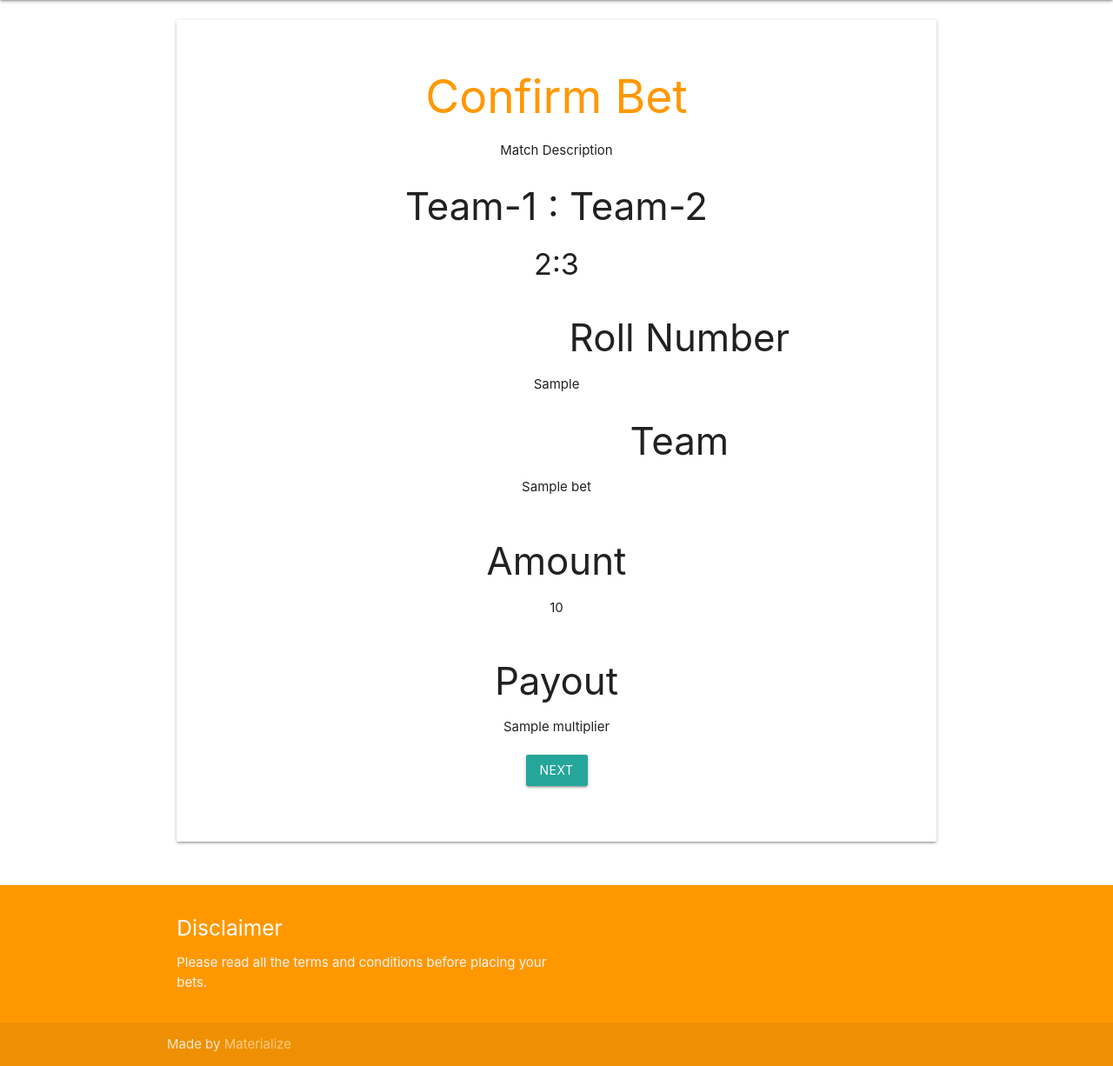
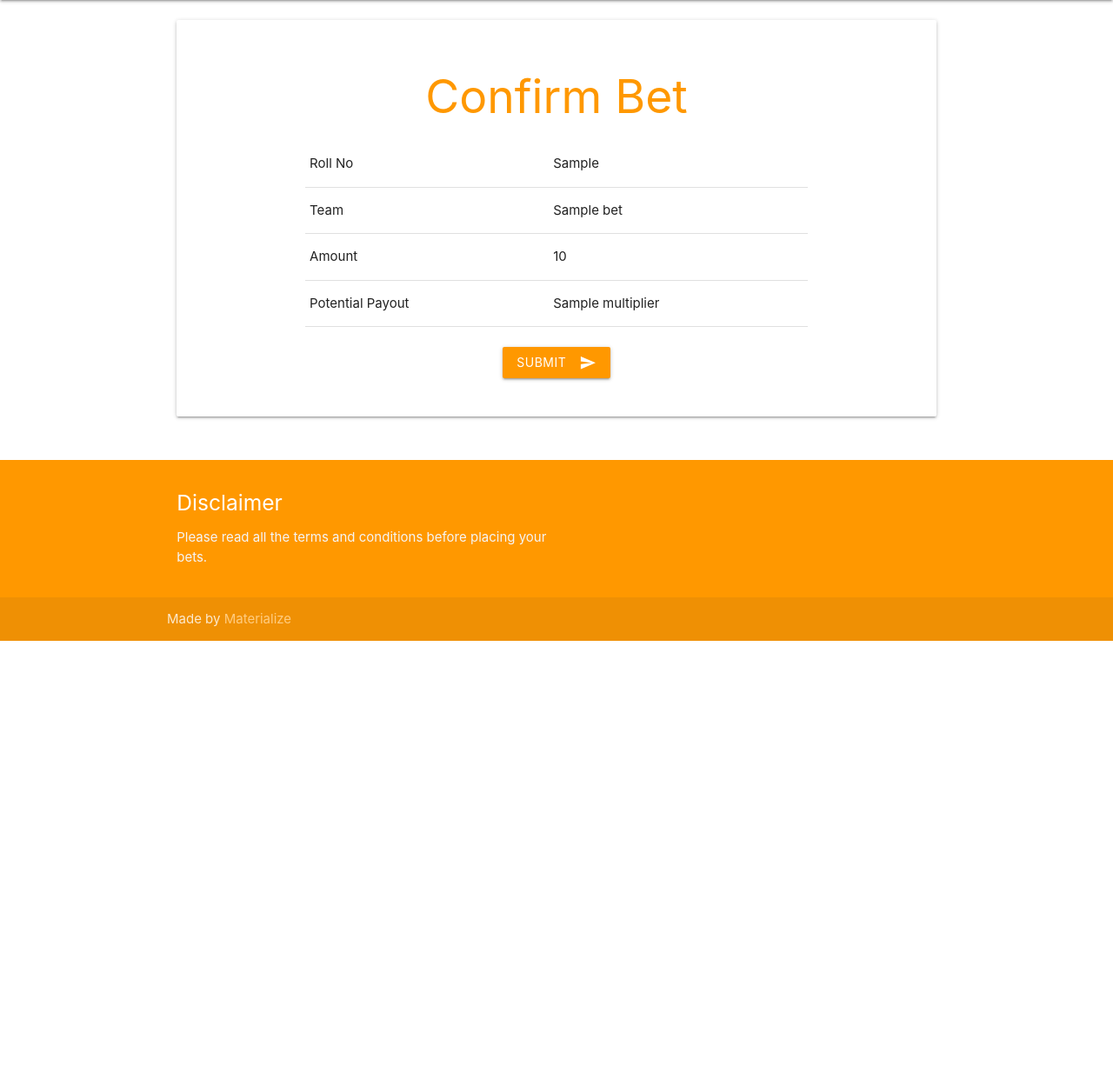
Before and after one commit to ayush1120/BetInf, a Django app: template stoned/templates/confirm.html in a window 1280 px wide. Shown: the part 64-1290 px from the top of the page at 87% size. After the commit the page ends 801 px from the top, so only its background shows below. Run offline with Django 3.2, Linux system fonts and the light colour scheme; the template is opened without the code that fills it: most values are stand-ins (such as "Sample title", 1, 10 or a date in 2020); some libraries are stand-ins or nearby versions.

Commit message:
changes in confirm.html

```diff
--- a/stoned/templates/confirm.html
+++ b/stoned/templates/confirm.html
@@ -26,43 +26,35 @@
           <div class="card darken-1 center-align">
             <div class="card-content">
                 <h2 class="header center orange-text">Confirm Bet</h2>
+              <div class="row">
+                <div class="col s12">
+                  <div class="container">
+                    <table class="">
+                      <tbody>
+                        <tr>
+                          <td>Roll No</td>
+                          <td>{{bet.roll_no}}</td>
+                        </tr>
+                        <tr>
+                          <td>Team</td>
+                          <td>{{bet.team_name}}</td>
+                        </tr>
+                        <tr>
+                          <td>Amount</td>
+                          <td>{{bet.amount}}</td>
+                        </tr>
+                        <tr>
+                          <td>Potential Payout</td>
+                          <td>{{bet.multiplier}}</td>
+                        </tr>
+                      </tbody>
+                    </table>
 
-              <p>Match Description</p>
-              <h3>Team-1 : Team-2</h3>
-              <h4>2:3</h4>
-              <div class="row center-align">
-                <div class="col s12">
-                    <div class="row">
-                      <div class="col m4"></div>
-                      <h3>Roll Number</h3>
-                      <p>{{bet.roll_no}}</p>
-                      <div class="col m4"></div>
-                    </div>
-                    <div class="row">
-                      <div class="col m4"></div>
-                      <h3>Team</h3>
-                      <p>{{bet.team_name}}</p>
-                      <div class="col m4"></div>
-                    </div>
-                    <div class="row">
-                      <div class="col m4"></div>
-                      <div class="col m4">
-                        <h3>Amount</h3>
-                        <p>{{bet.amount}}</p>
-                      </div>
-                      <div class="col m4"></div>
-                    </div>
-                    <div class="row">
-                      <div class="col m4"></div>
-                      <div class="col m4">
-                        <h3>Payout</h3>
-                        <p>{{bet.multiplier}}</p>
-                      </div>
-                      <div class="col m4"></div>
-                    </div>
-                    <div class="row">
-                      <a class="waves-effect waves-light btn">Next</a>
-                    </div>
+                    <br>
+                    <button class="btn waves-effect waves-light orange" type="submit" name="action">Submit
+                      <i class="material-icons right">send</i>
+                    </button>
+                  </div>
                 </div>
             </div>
             </div>
```
Also changed, not shown: stoned/team_logos/Battle_Hawk.png (deleted), stoned/team_logos/Defenders.png (deleted), stoned/team_logos/Dementors.png (deleted), stoned/team_logos/Pheonix.png (deleted), stoned/team_logos/Renegades.png (deleted), stoned/team_logos/Spartans.png (deleted), stoned/team_logos/Vikings.png (deleted), stoned/team_logos/Vipers.png (deleted).
